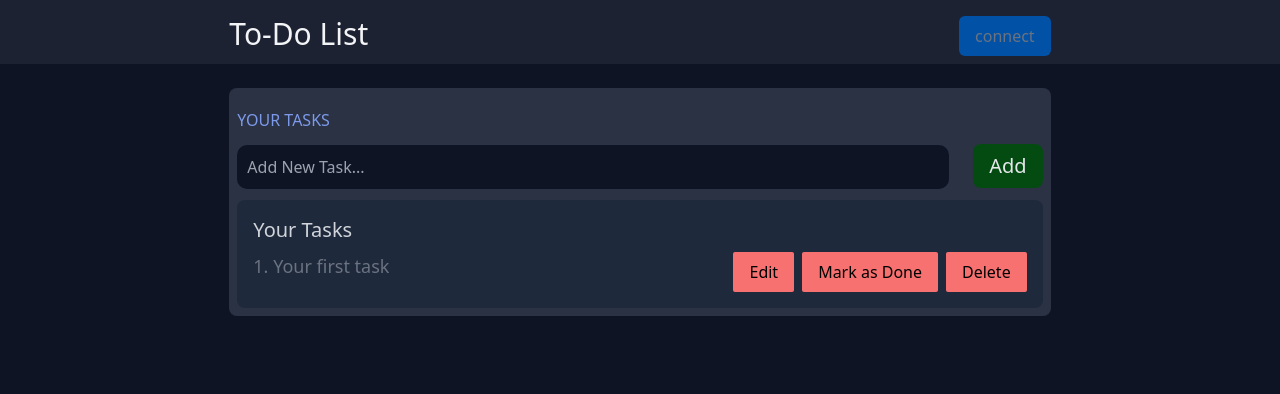
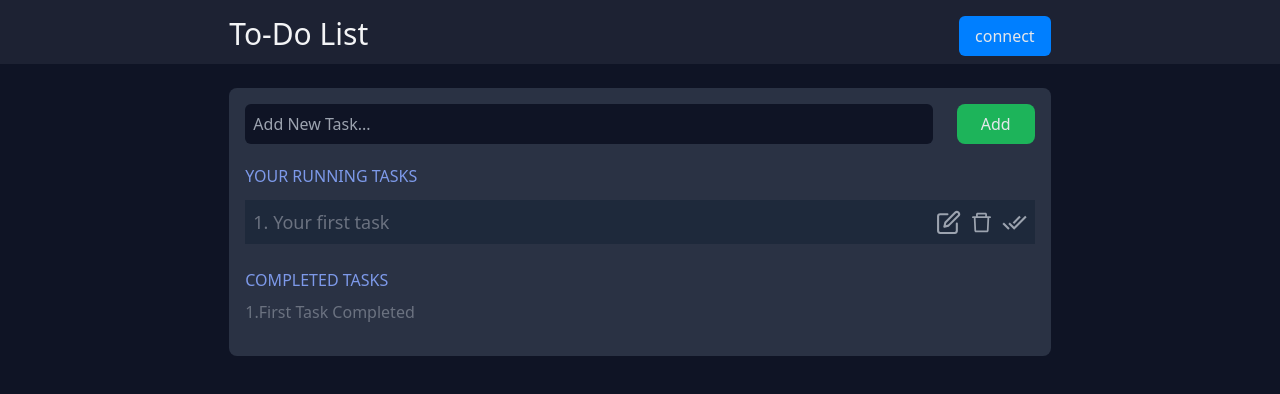
Before and after one commit to priyeshkadbe/todolist, a Next.js app: page / in a window 1280 px wide. Shown: the top 394 px of the page. Built offline with nearby package versions, Linux system fonts and the light colour scheme.

Commit message:
working on main section

```diff
--- /dev/null
+++ b/components/HomePage/CompletedTasks.tsx
@@ -0,0 +1,12 @@
+function CompletedTasks() {
+  return (
+    <div className="flex flex-col px-2 py-4">
+      <h1 className="text-md text-[#7d99e9]">COMPLETED TASKS</h1>
+      <div>
+        <h2 className="text-md text-gray-500 py-2">1.First Task Completed</h2>
+      </div>
+    </div>
+  );
+}
+
+export default CompletedTasks;
--- a/components/HomePage/TasksList.tsx
+++ b/components/HomePage/TasksList.tsx
@@ -1,17 +1,30 @@
+import { FiEdit } from "react-icons/fi";
+import { AiOutlineDelete } from "react-icons/ai";
+import { MdDoneAll } from "react-icons/md";
+
 function TasksList() {
   return (
-    <div className="bg-[#1E293B] p-2 md:p-4 rounded-sm md:rounded-lg">
-      <div>
-        <h1 className="text-xl text-gray-300">Your Tasks</h1>
-      </div>
-      <div className="pt-2 flex justify-between">
-        <div>
-          <h1 className="text-gray-500 text-lg">1. Your first task</h1>
-        </div>
-        <div className="flex gap-x-2">
-          <button className="bg-red-400 text-md px-4 py-2  rounded-sm ">Edit</button>
-          <button className="bg-red-400 text-md px-4 py-2 rounded-sm ">Mark as Done</button>
-          <button className="bg-red-400 text-md px-4 py-2 rounded-sm ">Delete</button>
+    <div className=" p-2 md rounded-sm md:rounded-lg gap-y-2">
+      <div className="py-3 text-[#7d99e9]">YOUR RUNNING TASKS</div>
+      <div className="flex flex-col gap-2">
+        <div className="bg-[#1E293B] p-2 flex justify-between items-center">
+          <div>
+            <h1 className="text-gray-500 text-lg">1. Your first task</h1>
+          </div>
+          <div className="flex gap-x-2">
+            <FiEdit
+              size={25}
+              className="text-gray-400 cursor-pointer hover:text-gray-200"
+            />
+            <AiOutlineDelete
+              size={25}
+              className="text-gray-400 cursor-pointer hover:text-gray-200"
+            />
+            <MdDoneAll
+              size={25}
+              className="text-gray-400 cursor-pointer hover:text-gray-200"
+            />
+          </div>
         </div>
       </div>
     </div>
--- a/components/HomePage/index.tsx
+++ b/components/HomePage/index.tsx
@@ -8,16 +8,13 @@ function HomePage({children}:Props) {
   return (
     <div className="bg-[#0F1425] h-screen snap-none">
       <div className="flex justify-center items-center p-4 md:p-6">
-        <div className="w-full bg-[#2A3244] rounded-sm md:rounded-lg p-2 md:w-2/3 h-1/2">
-          {/* <h1 className="text-white">HomePage</h1> */}
-          <div className="py-3 text-[#7d99e9]">YOUR TASKS</div>
-          <form className="flex items-center justify-center">
+        <div className="w-full bg-[#2A3244] rounded-sm md:rounded-lg p-2  md:w-2/3 h-1/2">
+          <form className="flex items-center justify-center mt-2 px-2">
             <input
-              className="rounded-[10px] w-full p-[10px] border-none outline-none bg-[#0F1425] text-white mb-[10px]"
+              className="rounded-md w-full p-2 border-none outline-none bg-[#0F1425] text-white focus:outline-1 focus:outline-gray-500"
               placeholder="Add New Task..."
-              // take input from the form here
             />
-            <button className="text-gray-200 text-xl cursor-pointer ml-6 mb-3 bg-[#044B11] px-4 py-2 rounded-sm md:rounded-lg hover:bg-[#6cd97e]">
+            <button className="text-gray-200 text-md cursor-pointer ml-6  bg-[#1db45a] px-6 py-2 rounded-md md:rounded-lg hover:text-gray-50">
               Add
             </button>
           </form>
--- a/components/Navbar/index.tsx
+++ b/components/Navbar/index.tsx
@@ -7,7 +7,7 @@ const Navbar = () => {
     <div className="w-full bg-[#1D2233] h-16">
       <div className="flex mx-auto justify-between  p-4 md:w-2/3">
         <h1 className="text-3xl text-gray-100">To-Do List</h1>
-        <button className="bg-[#0152A6] text-gray-500 px-4 py-2 rounded-md hover:bg-[#0079f2]">
+        <button className="bg-[#007fff] text-gray-200 px-4 py-2 rounded-md hover:text-gray-50">
           connect
         </button>
       </div>
--- a/pages/index.tsx
+++ b/pages/index.tsx
@@ -3,7 +3,7 @@ import Head from "next/head";
 import Layout from "../components/Layout";
 import HomePage from "../components/HomePage";
 import TasksList from "../components/HomePage/TasksList";
-
+import CompletedTasks from "../components/HomePage/CompletedTasks";
 export default function Home() {
   return (
     <>
@@ -17,6 +17,7 @@ export default function Home() {
         <Layout>
           <HomePage>
             <TasksList/>
+            <CompletedTasks />
           </HomePage>
         </Layout>
       </main>
```
